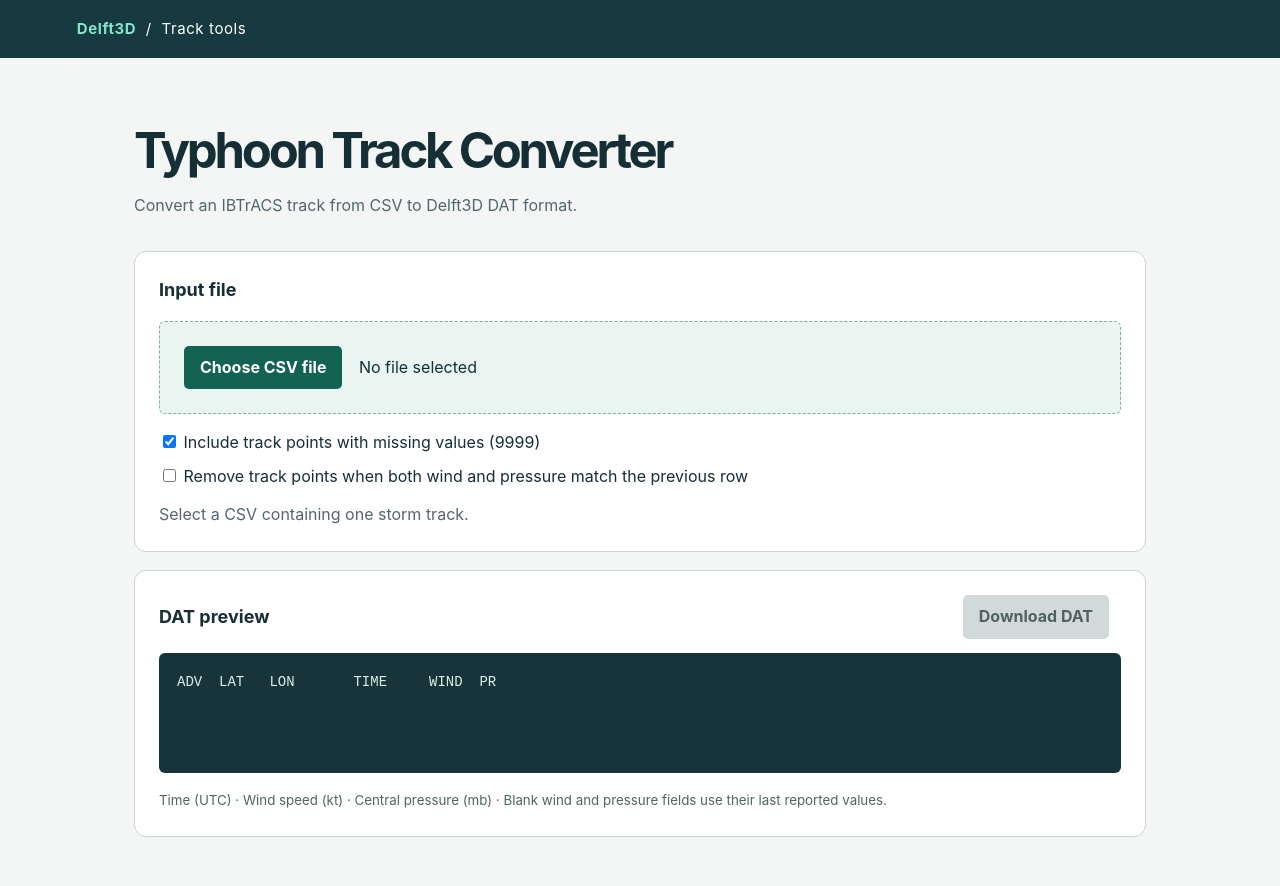
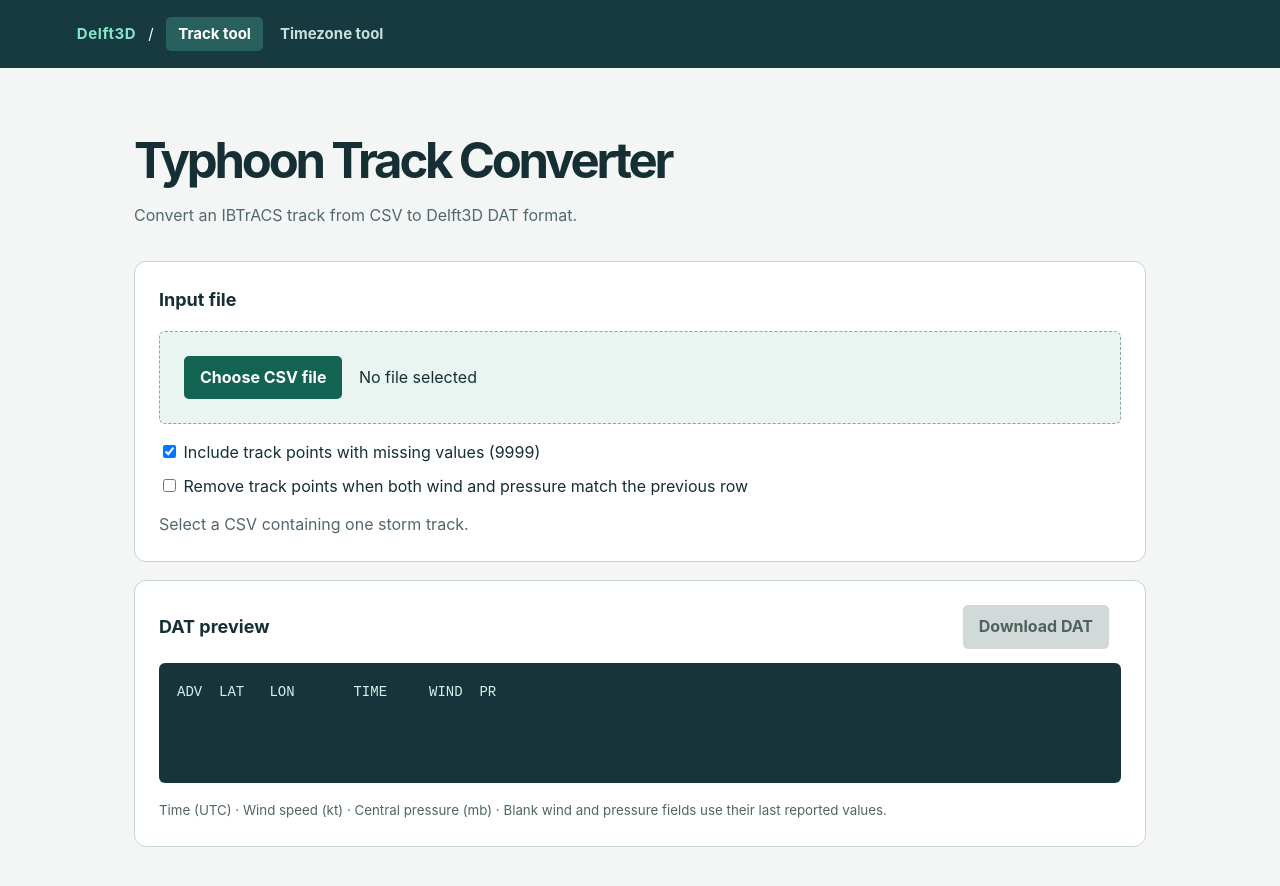
Before and after one commit to won1028/Delft3D_dat_maker, a plain HTML site: page index.html in a window 1280 px wide. Drawn offline with Linux system fonts and the light colour scheme.

Commit message:
Add Track tool and Timezone tool navigation

```diff
--- a/index.html
+++ b/index.html
@@ -4,11 +4,12 @@
 <style>
 *{box-sizing:border-box}body{margin:0;background:#f3f6f5;color:#152f35;font:16px/1.6 "Inter",system-ui,sans-serif}header{background:#163a40;color:white;padding:17px max(6vw,24px);font-size:15px;letter-spacing:.04em}header b{color:#85e5cb}main{max-width:1060px;margin:65px auto;padding:0 24px}h1{font-size:clamp(30px,5vw,49px);letter-spacing:-.065em;line-height:1.15;margin:0 0 14px}p{color:#52676c;margin:0 0 32px}.panel{border:1px solid #c8d5d3;background:white;border-radius:12px;padding:24px;margin:18px 0}h2{font-size:18px;margin:0 0 16px}.pick{background:#eaf5f1;border:1px dashed #7fae9f;padding:24px;border-radius:6px;display:block}input{max-width:100%;font:inherit}.choose,button{border:0;background:#126352;color:white;font:inherit;font-weight:650;border-radius:5px;padding:9px 16px;margin-right:12px;cursor:pointer}button:disabled{background:#d1dad8;color:#50625e;cursor:default}.bar{display:flex;align-items:center;justify-content:space-between;gap:12px;flex-wrap:wrap}.bar h2{margin:0}pre{border-radius:6px;background:#163439;color:#d9eee8;padding:18px;max-height:340px;min-height:120px;overflow:auto;font:14px/1.6 "IBM Plex Mono",monospace}small{color:#506563}#status{margin:12px 0 0;overflow-wrap:anywhere}
 .file-input{position:absolute;width:1px;height:1px;overflow:hidden;clip-path:inset(50%)}.file-input:focus-visible+.choose{outline:3px solid #124b88;outline-offset:3px}.choose{display:inline-block}#selected{overflow-wrap:anywhere}
-</style></head><body><header><b>Delft3D</b> &nbsp;/&nbsp; Track tools</header>
-<main><h1>Typhoon Track Converter</h1><p>Convert an IBTrACS track from CSV to Delft3D DAT format.</p>
+header{display:flex;align-items:center;gap:12px;flex-wrap:wrap}header nav{display:flex;gap:5px}header nav button{background:transparent;color:#c9e0da;margin:0;padding:5px 12px;font-size:15px}header nav button[aria-selected="true"]{background:#28605d;color:white}main[hidden]{display:none}</style></head><body><header><b>Delft3D</b><span>/</span><nav role="tablist"><button id="track-tab" role="tab" aria-controls="track-page" aria-selected="true">Track tool</button><button id="zone-tab" role="tab" aria-controls="zone-page" aria-selected="false">Timezone tool</button></nav></header>
+<main id="track-page" role="tabpanel" aria-labelledby="track-tab"><h1>Typhoon Track Converter</h1><p>Convert an IBTrACS track from CSV to Delft3D DAT format.</p>
 <section class="panel"><h2>Input file</h2><div class="pick"><input type="file" id="csv" accept=".csv,text/csv" class="file-input"><label for="csv" class="choose">Choose CSV file</label> <span id="selected">No file selected</span></div><label style="display:block;margin-top:16px"><input id="include-missing" type="checkbox" checked> Include track points with missing values (9999)</label>
 <label style="display:block;margin-top:8px"><input id="remove-repeats" type="checkbox"> Remove track points when both wind and pressure match the previous row</label><p id="status" role="status">Select a CSV containing one storm track.</p></section>
 <section class="panel"><div class="bar"><h2>DAT preview</h2><button id="save" disabled>Download DAT</button></div><pre id="preview" tabindex="0">ADV  LAT   LON       TIME     WIND  PR</pre><small>Time (UTC) · Wind speed (kt) · Central pressure (mb) · Blank wind and pressure fields use their last reported values.</small></section></main>
+<main id="zone-page" role="tabpanel" aria-labelledby="zone-tab" hidden><h1>Timezone tool</h1><p>Convert UTC Delft3D NEFIS results to KST (+9 hours) in place for QUICKPLOT.</p><section class="panel"><h2>Working directory</h2><div class="pick"><button id="zone-pick">Choose directory</button><span id="zone-folder">No directory selected</span></div><p style="margin:12px 0">Targets: trih-*.dat / trim-*.dat with matching .def files. Original filenames are retained. Full UTC backups are created in a separate folder before writing.</p><label><input type="checkbox" id="zone-confirm"> FLOW and QUICKPLOT are closed; all selected results were computed in UTC (Tzone = 0).</label><p id="zone-status" role="status" style="margin:12px 0">Use Chrome or Edge with local folder access.</p><button id="zone-run" disabled>Convert all to KST (+9h)</button></section><section class="panel"><h2>Conversion log</h2><pre id="zone-log" tabindex="0">No scan performed.</pre><small>Only reference time and existing timezone metadata are changed. Unsupported formats are rejected. Use the converted files for post-processing, not model restart.</small></section></main>
 <script src="https://cdn.jsdelivr.net/pyodide/v0.27.7/full/pyodide.js" defer></script>
 <script>
 const input = document.querySelector('#csv'), save = document.querySelector('#save');
@@ -51,4 +52,4 @@ save.onclick = () => {
   const link = document.createElement('a'); link.href = url; link.download = filename;
   link.click(); setTimeout(()=>URL.revokeObjectURL(url),30000);
 };
-</script></body></html>
+</script><script type="module" src="./timezone-tool.js"></script></body></html>
```
